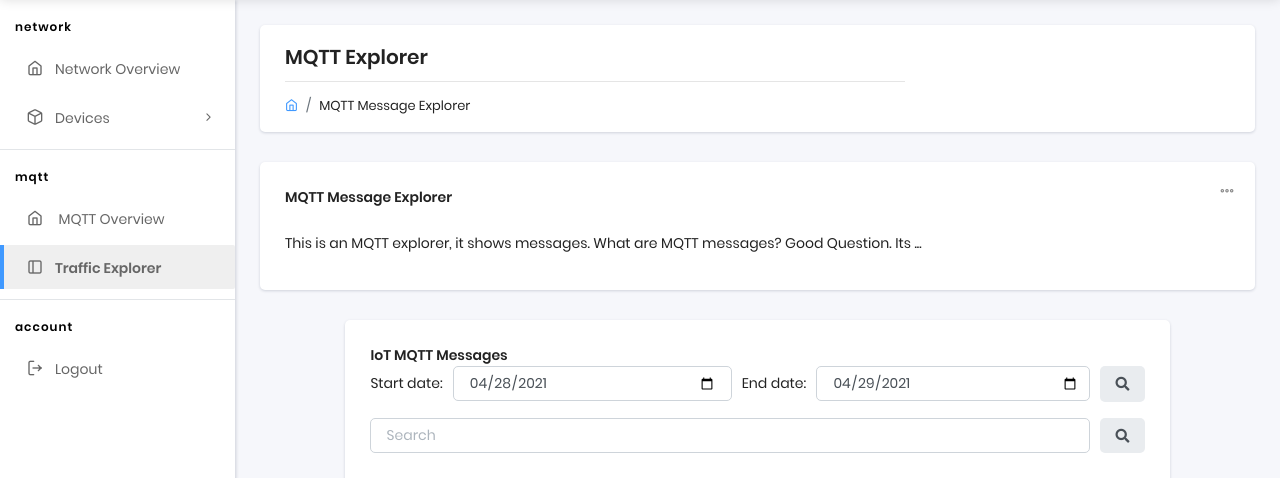
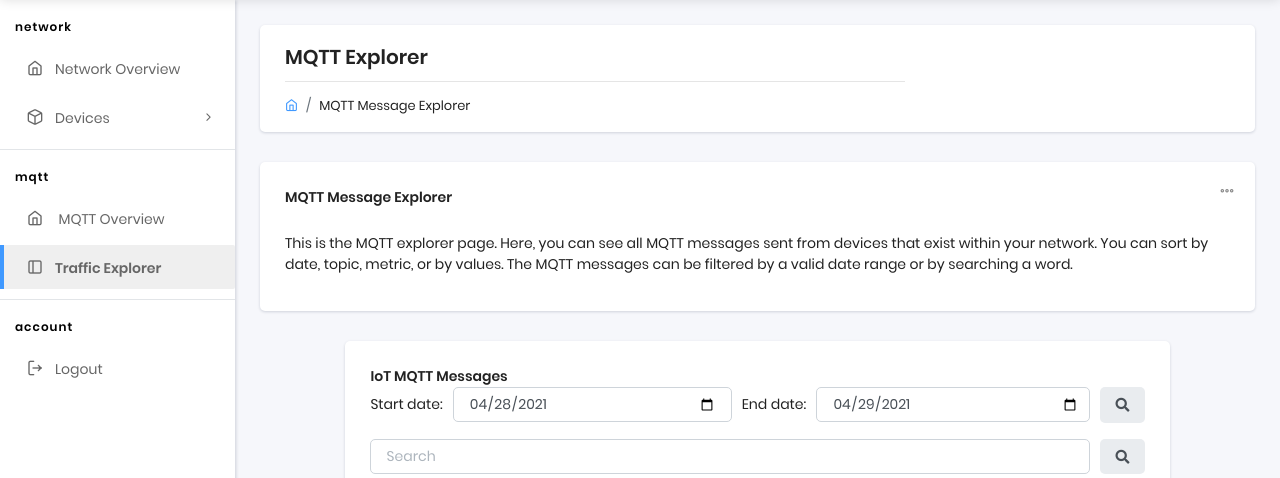
Before and after one commit to YouFoundKyle/Pi-LINk, a Django app: page /explorer in a window 1280 px wide. Shown: the part 56-534 px from the top of the page. Run offline with Django 3.2, Linux system fonts and the light colour scheme; the visitor is signed in with stand-in values (Sample User, id 1); data that the repository does not hold is empty; some libraries are stand-ins or nearby versions.

Commit message:
mqtt blurb + home button fix

```diff
--- a/web/core/templates/device_overview.html
+++ b/web/core/templates/device_overview.html
@@ -19,7 +19,7 @@
                                 <h5 class="m-b-10">Device Dashboard</h5>
                             </div>
                             <ul class="breadcrumb">
-                                <li class="breadcrumb-item"><a href="index.html"><i class="feather icon-home"></i></a></li>
+                                <li class="breadcrumb-item"><a href="../network"><i class="feather icon-home"></i></a></li>
                                 <li class="breadcrumb-item"><a href="#!">Network</a></li>
                                 <li class="breadcrumb-item"><a href="#!">Devices</a></li>
                                 <li class="breadcrumb-item"><a href="#!">{{ ip }}</a></li>
--- a/web/core/templates/explorer.html
+++ b/web/core/templates/explorer.html
@@ -19,7 +19,7 @@
                             <h5 class="m-b-10">MQTT Explorer </h5>
                         </div>
                         <ul class="breadcrumb">
-                            <li class="breadcrumb-item"><a href="index.html"><i class="feather icon-home"></i></a></li>
+                            <li class="breadcrumb-item"><a href="network"><i class="feather icon-home"></i></a></li>
                             <li class="breadcrumb-item"><a href="#!">MQTT Message Explorer </a></li>
                         </ul>
                     </div>
@@ -55,7 +55,7 @@
                         </div>
                     </div>
                     <div class="card-body">
-                        <p>This is an MQTT explorer, it shows messages. What are MQTT messages? Good Question. Its ...
+                        <p>This is the MQTT explorer page. Here, you can see all MQTT messages sent from devices that exist within your network. You can sort by date, topic, metric, or by values. The MQTT messages can be filtered by a valid date range or by searching a word.
                         </p>
                     </div>
                 </div>
--- a/web/core/templates/mqtt.html
+++ b/web/core/templates/mqtt.html
@@ -23,7 +23,7 @@
                             <h5 class="m-b-10">MQTT Dashboard</h5>
                         </div>
                         <ul class="breadcrumb">
-                            <li class="breadcrumb-item"><a href="index.html"><i class="feather icon-home"></i></a></li>
+                            <li class="breadcrumb-item"><a href="network"><i class="feather icon-home"></i></a></li>
                             <li class="breadcrumb-item"><a href="#!">Dashboards</a></li>
                             <li class="breadcrumb-item"><a href="#!">MQTT Overview Dashboard</a></li>
                         </ul>
--- a/web/core/templates/network_overview.html
+++ b/web/core/templates/network_overview.html
@@ -20,7 +20,7 @@
                                 <h5 class="m-b-10">Network Overview</h5>
                             </div>
                             <ul class="breadcrumb">
-                                <li class="breadcrumb-item"><a href="index.html"><i class="feather icon-home"></i></a></li>
+                                <li class="breadcrumb-item"><a href="network"><i class="feather icon-home"></i></a></li>
                                 <li class="breadcrumb-item"><a href="#!">Network Overview</a></li>
                             </ul>
                         </div>
```
